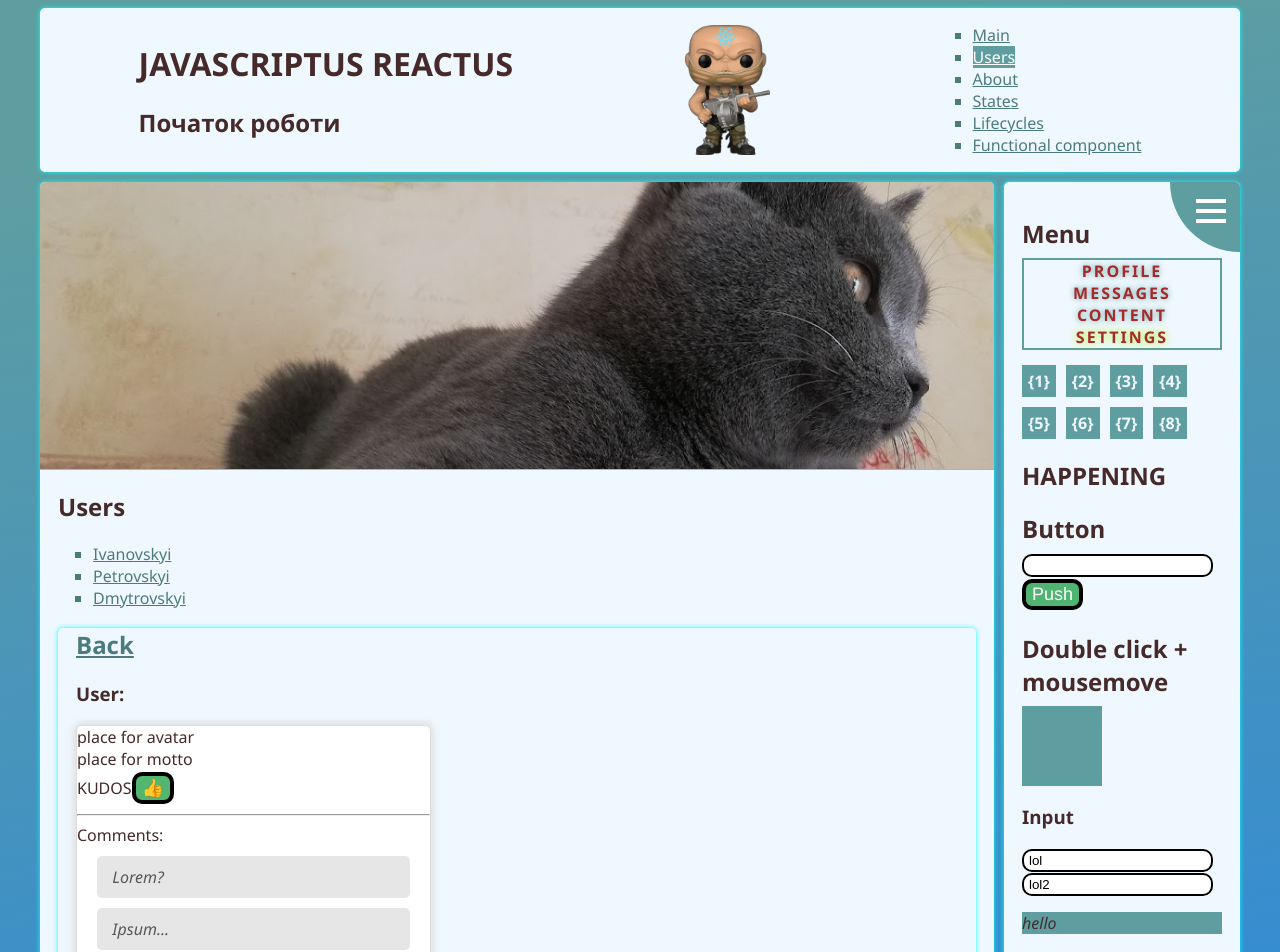
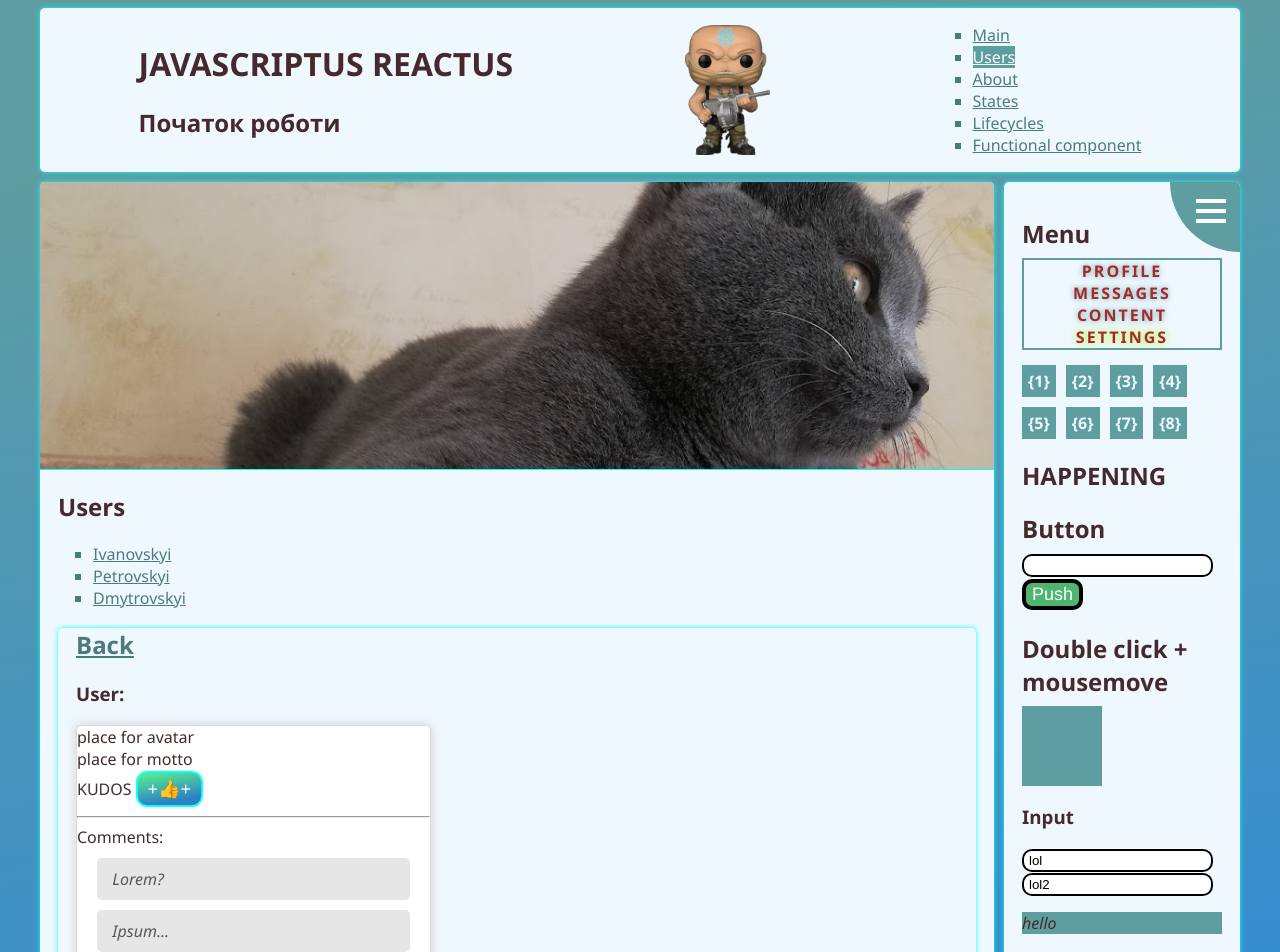
Before and after one commit to tztaras/app, a React (Create React App) app: page /users in a window 1280 px wide. Shown: the top 952 px of the page. Built offline with nearby package versions, Linux system fonts and the light colour scheme.

Commit message:
like button

```diff
--- a/src/Users/UsersID/UsersID.js
+++ b/src/Users/UsersID/UsersID.js
@@ -25,7 +25,7 @@ const UsersID = ()=> {
                     <div>place for avatar</div>
                     <div>place for motto</div>
                     <span>KUDOS</span>
-                    <button>&#128077;</button><hr/>
+                    <button className={css.like}>+&#128077;+ </button><hr/>
                     <span>Comments:</span>
                     <Comment message='Lorem?'/>
                     <Comment message='Ipsum...'/>
--- a/src/Users/UsersID/Usersid.module.css
+++ b/src/Users/UsersID/Usersid.module.css
@@ -5,3 +5,14 @@
     box-shadow: 0 0 8px 2px gainsboro;
     border-radius: 5px;
 }
+
+.like {
+    /* width: 200px; */
+    padding: 5px 10px;
+    margin-left: 5px;
+    border: 1px double cyan;
+    box-shadow: 0 0 1px 1px cyan;
+    background: linear-gradient(170deg, rgb(84, 228, 149) 10%, rgb(46, 128, 196) 80%);
+    /* background: 170deg, cadetblue 10%, rgb(50, 139, 212) 80%; */
+
+}
```
